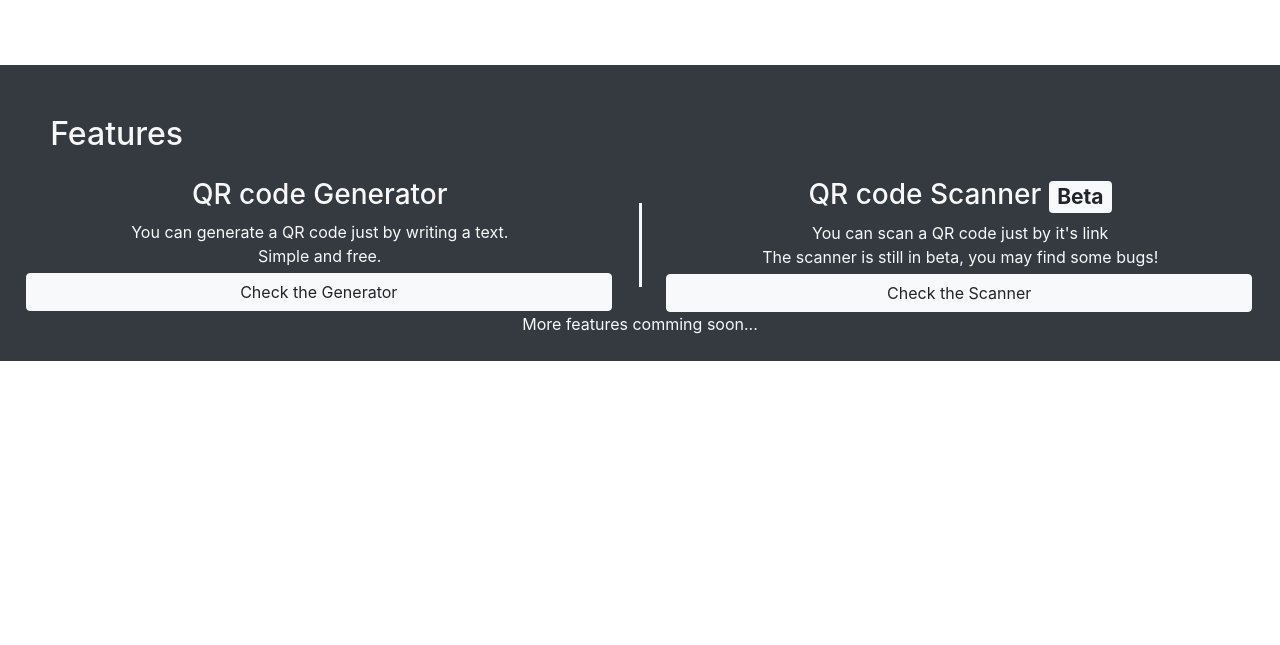
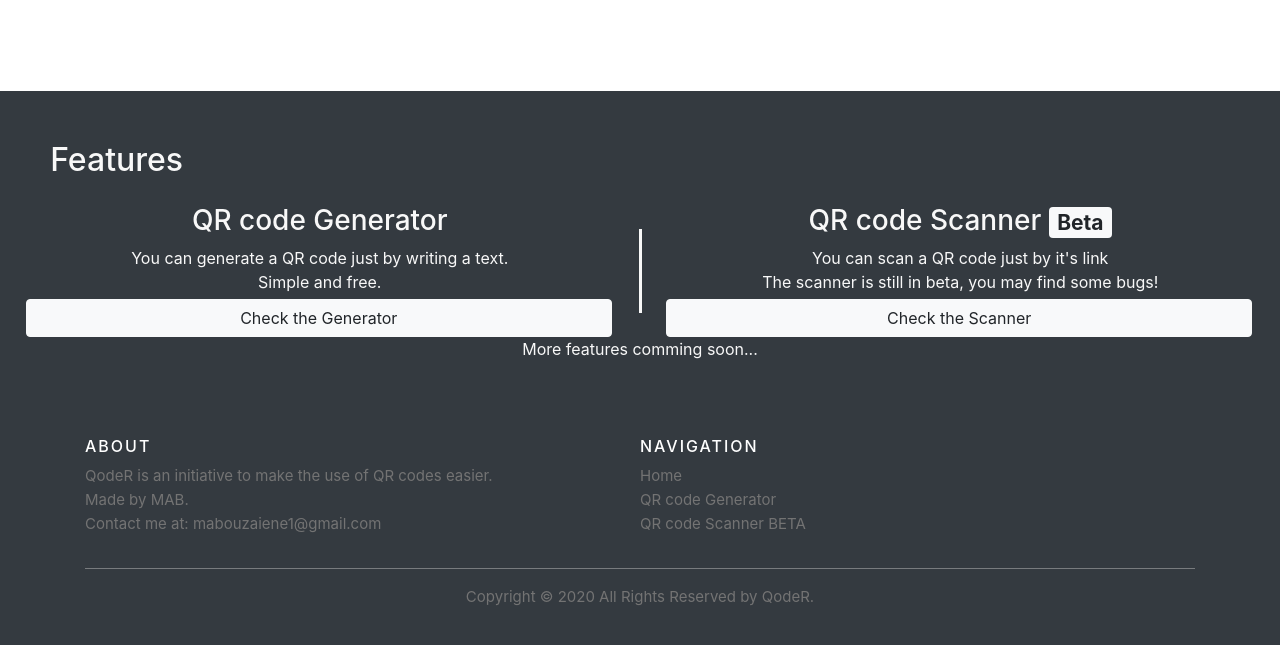
Before and after one commit to MedAliBZ/QodeR, a plain HTML site: page index.html in a window 1280 px wide. Shown: the part 741-1386 px from the top of the page. Before the commit the page ends 1102 px from the top, so only its background shows below. Drawn offline with nearby package versions, Linux system fonts and the light colour scheme.

Commit message:
footer done and design almost done

```diff
--- a/index.html
+++ b/index.html
@@ -83,6 +83,34 @@
   <span class="more">More features comming soon...</span>
   </div>
 
+    <!-- Site footer -->
+    <footer class="site-footer">
+      <div class="container">
+        <div class="row">
+          <div class="col-sm-12 col-md-6">
+            <h6>About</h6>
+            <p class="text-justify">QodeR is an initiative to make the use of QR codes easier.<br>Made by MAB.<br>Contact me at: mabouzaiene1@gmail.com</p>
+          </div>
+          <div>
+            <h6>Navigation</h6>
+            <ul class="footer-links">
+              <li><a href="index.html">Home</a></li>
+              <li><a href="generate.html">QR code Generator</a></li>
+              <li><a href="read.html">QR code Scanner BETA</a></li>
+            </ul>
+          </div>
+        </div>
+        <hr>
+      </div>
+      <div class="container">
+        <div class="roww">
+            <p class="copyright-text">Copyright &copy; 2020 All Rights Reserved by
+         <a href="https://github.com/DaliHOST/QodeR">QodeR</a>.
+            </p>
+        </div>
+      </div>
+</footer>
+
   <script src="https://code.jquery.com/jquery-3.4.1.slim.min.js"
     integrity="sha384-J6qa4849blE2+poT4WnyKhv5vZF5SrPo0iEjwBvKU7imGFAV0wwj1yYfoRSJoZ+n"
     crossorigin="anonymous"></script>
--- a/style.css
+++ b/style.css
@@ -8,3 +8,86 @@ h2{
     margin-top: 5px;
     margin-right: 2px;
 }
+
+.site-footer
+{
+  background-color:#343a40;
+  padding:45px 0 20px;
+  font-size:15px;
+  line-height:24px;
+  color:#737373;
+}
+.site-footer hr
+{
+  border-top-color:#bbb;
+  opacity:0.5
+}
+.site-footer hr.small
+{
+  margin:20px 0
+}
+.site-footer h6
+{
+  color:#fff;
+  font-size:16px;
+  text-transform:uppercase;
+  margin-top:5px;
+  letter-spacing:2px
+}
+.site-footer a
+{
+  color:#737373;
+}
+.site-footer a:hover
+{
+  color:#3366cc;
+  text-decoration:none;
+}
+.footer-links
+{
+  padding-left:0;
+  list-style:none
+}
+.footer-links li
+{
+  display:block
+}
+.footer-links a
+{
+  color:#737373
+}
+.footer-links a:active,.footer-links a:focus,.footer-links a:hover
+{
+  color:#3366cc;
+  text-decoration:none;
+}
+.footer-links.inline li
+{
+  display:inline-block
+}
+
+.roww{
+    display: block;
+}
+.copyright-text
+{
+  text-align: center;
+}
+@media (max-width:991px)
+{
+  .site-footer [class^=col-]
+  {
+    margin-bottom:30px
+  }
+}
+@media (max-width:767px)
+{
+  .site-footer
+  {
+    padding-bottom:0
+  }
+  .site-footer .copyright-text,.site-footer
+  {
+    text-align:center
+  }
+}
--- a/styleindex.css
+++ b/styleindex.css
@@ -2,7 +2,7 @@
     font-family: 'Quicksand', sans-serif;
     text-align: center;
     margin: 2%;
-    padding: 4%;
+    padding: 5%;
 }
 
  .intro h1{
```
Also changed, not shown: generate.html (+28 -0 lines), read.html (+28 -0 lines).
